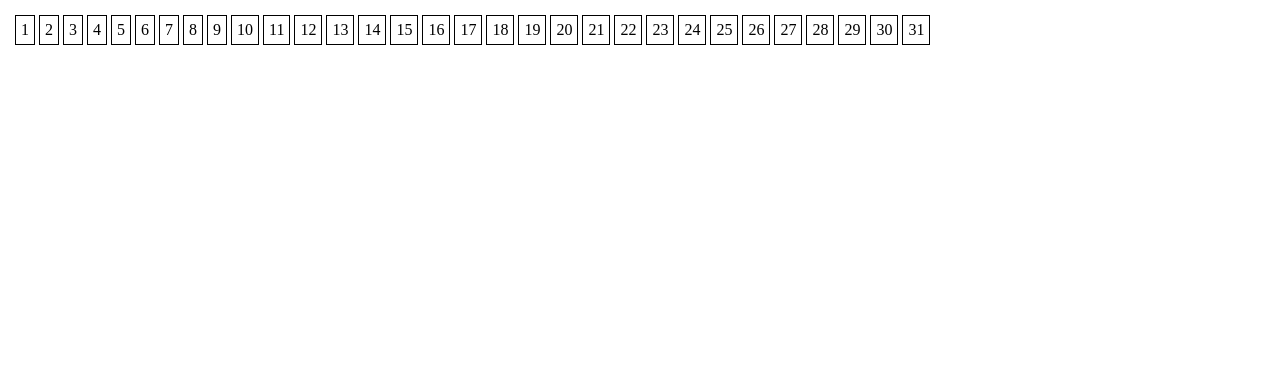
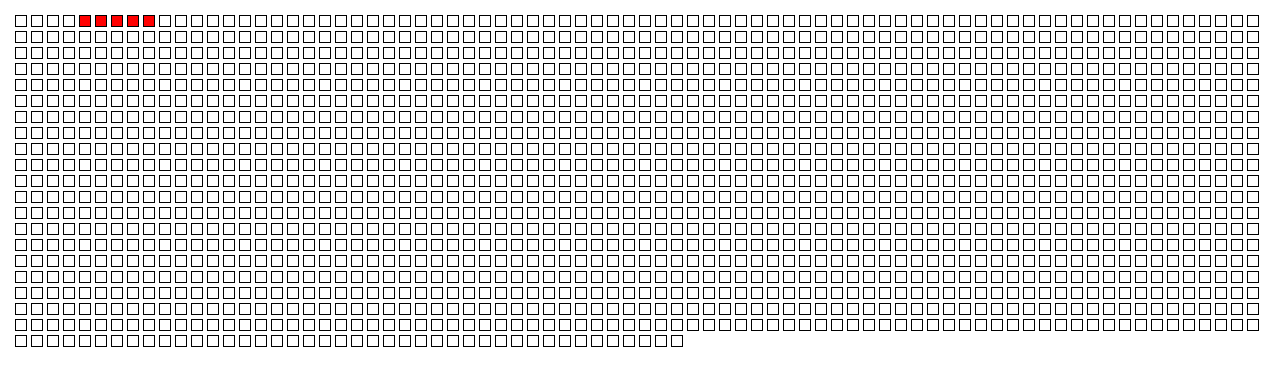
Before and after one commit to ca11ado/calendar, a Vue app: page / in a window 1280 px wide. Shown: the top 386 px of the page. Built offline with nearby package versions, Linux system fonts and the light colour scheme.

Commit message:
покрасил часть кубиков

```diff
--- a/src/App.vue
+++ b/src/App.vue
@@ -3,7 +3,7 @@
     <x-calendar
       :date-from="new Date('03.25.1989')"
       :date-to="new Date('12.01.2019')"
-      date-interval="year"
+      date-interval="week"
     />
   </div>
 </template>
--- a/src/components/x-calendar/x-calendar.vue
+++ b/src/components/x-calendar/x-calendar.vue
@@ -1,12 +1,12 @@
 <template>
   <div :class="$style.root">
     <x-cubic
-      v-for="{ id, title } in cubics"
+      v-for="{ id, title, color } in cubics"
       :key="id"
       :cubic-id="id"
+      :color="color"
       :class="$style.root"
     >
-      {{ title }}
     </x-cubic>
   </div>
 </template>
@@ -43,7 +43,12 @@ export default {
       const count = Math.ceil(moment.duration(this.dateTo - this.dateFrom)[momentMethod]());
       const cb = new Array(count)
         .fill(1)
-        .map((v, index) => ({ id: index + 1, title: index + 1 }));
+        .map((v, index) => ({ id: index + 1, title: index + 1 }))
+        .map(cubic => {
+          return cubic.id > 4 && cubic.id < 10
+            ? Object.assign({}, cubic, { color: 'red' })
+            : cubic;
+        });
       return cb;
     };
 
--- a/src/components/x-cubic/x-cubic.vue
+++ b/src/components/x-cubic/x-cubic.vue
@@ -1,5 +1,5 @@
 <template>
-  <div :class="$style.root">
+  <div :class="$style.root" :style="{ backgroundColor: color }">
     <slot></slot>
   </div>
 </template>
```
